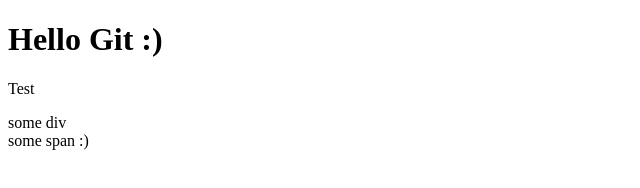
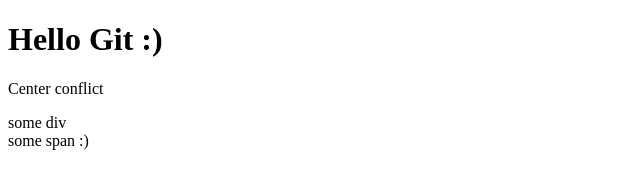
Before and after one commit to AdelinaStefanova/pro1101, a plain HTML site: page index.html in a window 1280 px wide. Shown: the full height of the page, 0-640 px from the left. Drawn offline with Linux system fonts and the light colour scheme.

Commit message:
Commit from center

```diff
--- a/index.html
+++ b/index.html
@@ -10,7 +10,7 @@
 <body>
 
     <h1> Hello Git :) </h1>
-    <p> Test</p>
+    <p> Center conflict</p>
     <div> some div</div>
     <span> some span :) </span>
 
```
